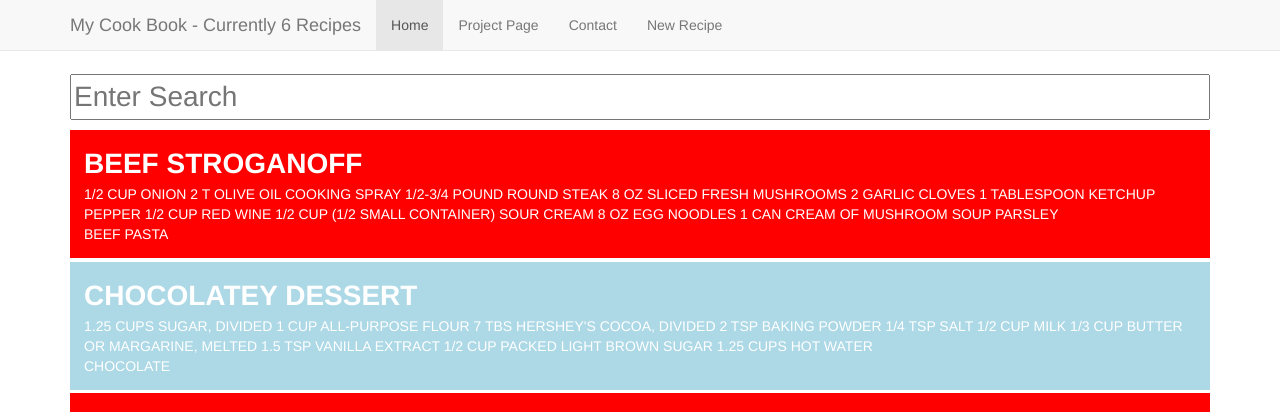
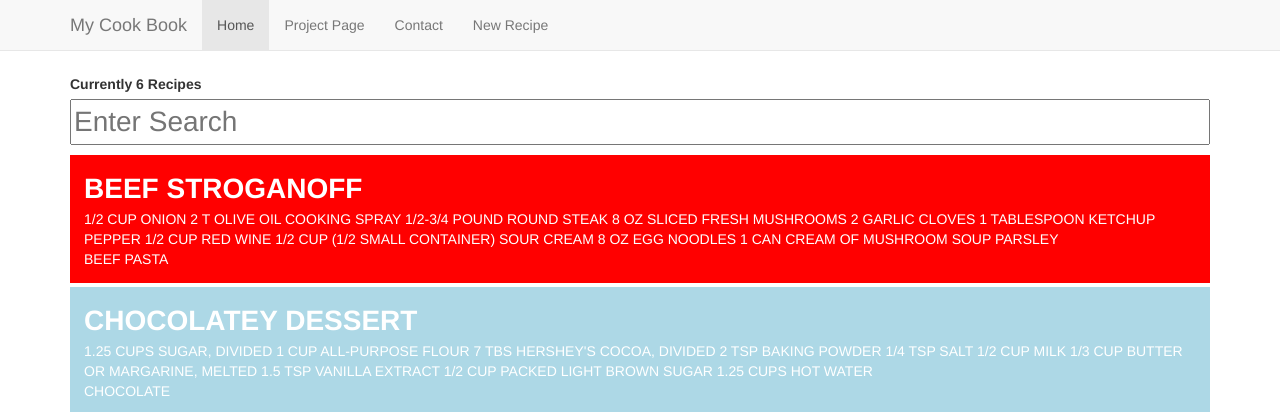
Before and after one commit to metalx1000/Cook-Book, a PHP site: page /list.php?pid=1 in a window 1280 px wide. Shown: the top 412 px of the page. Run offline with PHP 8.4, Linux system fonts and the light colour scheme; data comes from the database, SQL or seed files in the repository; some libraries are stand-ins or nearby versions.

Commit message:
moved count to label

```diff
--- a/list.php
+++ b/list.php
@@ -125,6 +125,7 @@
   <div id="main" class="container">
     <div id="header">
     </div>
+    <label id="count"></label>
     <input id="search" type="text" placeholder="Enter Search"/>
     <div id="results"></div>
   </div>
--- a/nav.php
+++ b/nav.php
@@ -8,7 +8,7 @@
             <span class="icon-bar"></span>
             <span class="icon-bar"></span>
           </button>
-          <a class="navbar-brand" href="#">My Cook Book - <span id="count"></span></a>
+          <a class="navbar-brand" href="#">My Cook Book</a>
         </div>
         <div id="navbar" class="navbar-collapse collapse">
           <ul class="nav navbar-nav">
```
